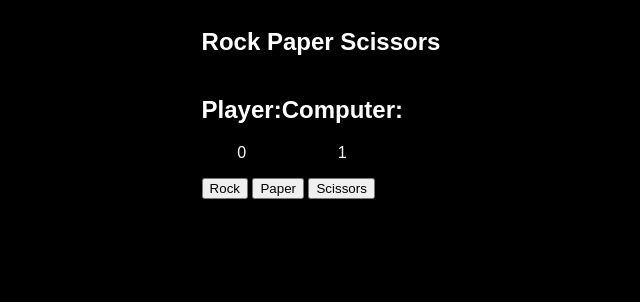
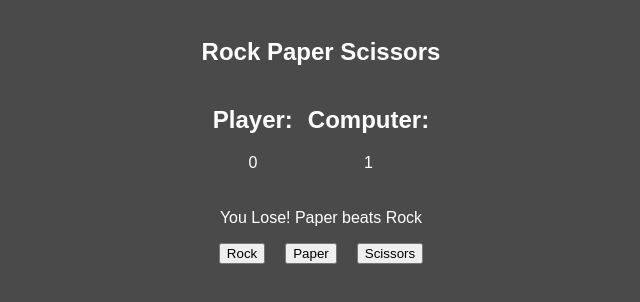
Before and after one commit to AWhetstone1995/rock-paper-scissors, a plain HTML site: page index.html in a window 1280 px wide. Both pictures are taken after a click on the button "Rock". Shown: the whole page, without its empty margins (319-959 px from the left). Drawn offline with Linux system fonts and the light colour scheme.

Commit message:
Added resultText js element

```diff
--- a/index.html
+++ b/index.html
@@ -9,14 +9,17 @@
             <div class="container">
                 <h1 class="title">Rock Paper Scissors</h1>
                 <div class="score">
-                    <div>
+                    <div class="player">
                         <h2>Player:  </h2>
                         <p id="player-score">0</p>
                     </div>
-                    <div>
+                    <div class="computer">
                         <h2>Computer:  </h2>
                         <p id="computer-score">0</p>
                     </div>
+                </div>
+                <div class="result-message">
+                    <p id="result-text"></p>
                 </div>
                 <div class="player-input">
                     <input type="button" value="Rock"></input>
--- a/script.js
+++ b/script.js
@@ -15,6 +15,7 @@ let computerScore = 0;
 
 const player = document.getElementById("player-score");
 const computer = document.getElementById("computer-score");
+const resultText = document.getElementById("result-text");
 const buttons = document.querySelectorAll('input');
 
 function computerPlay() {
@@ -29,36 +30,42 @@ function playRound(playerSelection, computerSelection) {
         i === 0 ? (strCapital += playerSelection[i].toUpperCase())
         : (strCapital += playerSelection[i].toLowerCase());
     }
-    if(strCapital === computerSelection) return 'Draw';
+    if(playerSelection === computerSelection) resultText.textContent = 'Draw';
     else if (strCapital === 'Rock' && computerSelection === 'Paper') {
         computerScore++;
         computer.textContent = `${computerScore}`;
-        console.log("You Lose! Paper beats Rock");
+        resultText.textContent = "You Lose! Paper beats Rock";
     }
     else if (strCapital === 'Rock' && computerSelection === 'Scissors') {
         playerScore++;
         player.textContent = `${playerScore}`;
-        console.log("You Win! Rock beats Scissors");
+        resultText.textContent = "You Win! Rock beats Scissors";
     }
     else if(strCapital === 'Paper' && computerSelection === 'Rock'){
         playerScore++;
         player.textContent = `${playerScore}`;
-        console.log("You Win! Paper beats Rock");
+        resultText.textContent = "You Win! Paper beats Rock";
     }
     else if(strCapital === 'Paper' && computerSelection === 'Scissors'){
         computerScore++;
         computer.textContent = `${computerScore}`;
-        console.log("You Lose! Scissors beat Paper");
+        resultText.textContent = "You Lose! Scissors beat Paper";
     }
     else if(strCapital === 'Scissors' && computerSelection === 'Rock'){
         computerScore++;
         computer.textContent = `${computerScore}`;
-        console.log("You Lose! Rock beats Scissors");
+        resultText.textContent = "You Lose! Rock beats Scissors";
     }
     else {
         playerScore++;
         player.textContent = `${playerScore}`;
-        console.log("You Win! Scissors beats Paper");
+        resultText.textContent = "You Win! Scissors beats Paper";
+    }
+
+    if (playerScore === 5){
+        resultText.textContent = "Congratulations, you win!";
+    } else if (computerScore === 5) {
+        resultText.textContent = "Game over...";
     }
 }
 
--- a/style.css
+++ b/style.css
@@ -1,21 +1,57 @@
+*::before, ::after {
+    margin: 0;
+    padding: 0;
+}
+
 body {
-    background-color: black;
+    background-color: rgb(75, 74, 74);
     color: white;
     font-family: Arial, Helvetica, sans-serif;
-    font-size: 16px;
-    min-width: 300px;
+    font-weight: 400;
 }
 
 .container {
     width: 100%;
-    display: grid;
-    grid-template-rows: auto;
+    margin: 0 auto;
+    padding: 10px;
+    max-width: 1200px;
+}
+/*
+.container .title{
+    display: flex;
     justify-content: center;
-    align-items: center;
 }
+
 
 .container .score {
     display: flex;
+    flex-wrap: wrap;
+    gap: 15px;
     flex-direction: row;
     text-align: center;
+    justify-content: center;
 }
+*/
+.title {
+    display: flex;
+    justify-content: center;
+}
+.score {
+    display: flex;
+    gap: 15px;
+    justify-content: center;
+    margin-bottom: 5px;
+    font-size: 16px;
+    text-align: center;
+}
+.result-message {
+    display: flex;
+    justify-content: center;
+}
+
+.player-input {
+    display: flex;
+    flex-wrap: wrap;
+    gap: 20px;
+    justify-content: center;
+}
```
